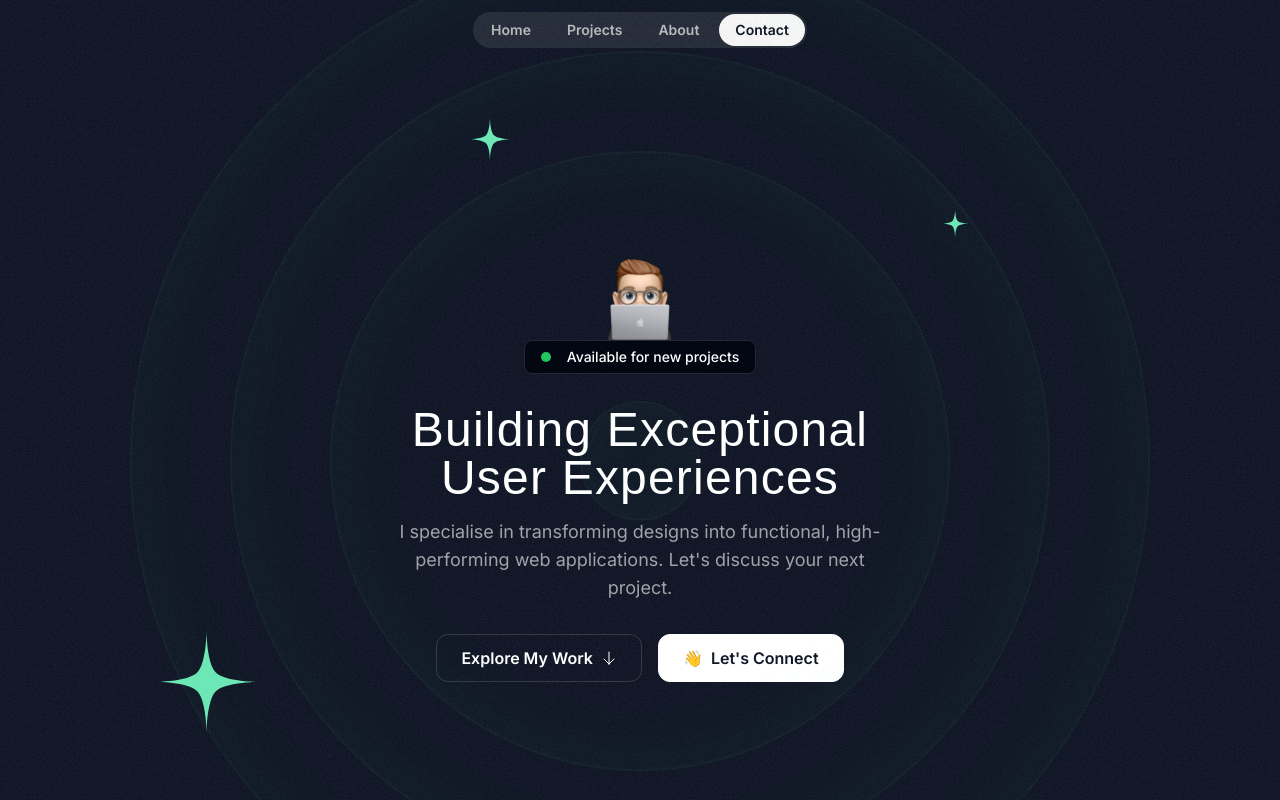
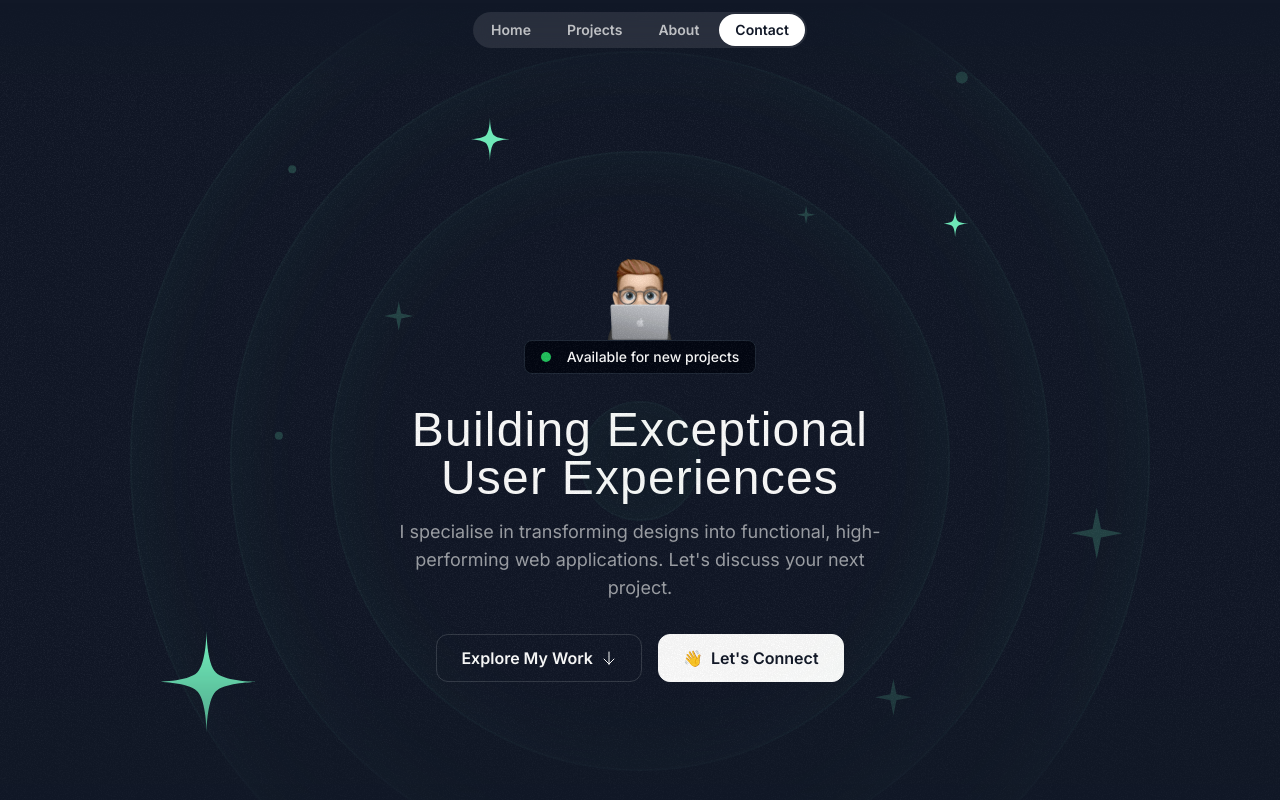
Before and after one commit to tommywa-a/Portfolio-site, a Next.js app: page / in a window 1280 px wide. Shown: the top 800 px of the page. Built offline with nearby package versions, Linux system fonts and the light colour scheme; a web font is replaced by a local one.

Commit message:
Finished with Hero section, and modified an element in the Header

```diff
--- a/src/app/page.tsx
+++ b/src/app/page.tsx
@@ -1,11 +1,13 @@
 import { Header } from "@/sections/Header";
 import { HeroSection } from "@/sections/Hero";
+import { ProjectsSection } from "@/sections/Projects";
 
 export default function Home() {
   return (
     <div>
       <Header />
       <HeroSection />
+      <ProjectsSection />
     </div>
   );
 }
--- a/src/components/HeroOrbit.tsx
+++ b/src/components/HeroOrbit.tsx
@@ -8,7 +8,7 @@
 	return (
 		<div className='absolute left-1/2 top-1/2 -translate-x-1/2 -translate-y-1/2'>
 			<div
-				className=''
+				className='flex items-start justify-start'
 				style={{
 					transform: `rotate(${rotation}deg)`,
 					height: `${size}px`,
--- a/src/sections/Header.tsx
+++ b/src/sections/Header.tsx
@@ -1,6 +1,6 @@
 export const Header = () => {
   return (
-  <div className="flex justify-center items-center fixed top-3 w-full">
+  <div className="flex justify-center items-center fixed top-3 w-full z-10">
     <nav className="flex gap-1 p-0.5 border-white/15 rounded-full bg-white/10 backdrop-blur">
       <a href="#" className="nav-item">Home</a>
       <a href="#" className="nav-item">Projects</a>
--- a/src/sections/Hero.tsx
+++ b/src/sections/Hero.tsx
@@ -3,11 +3,13 @@
 import ArrowDown from '@/assets/icons/arrow-down.svg'
 import grainImage from '@/assets/images/grain.jpg'
 import StarIcon from '@/assets/icons/star.svg'
+import SparkleIcon from '@/assets/icons/sparkle.svg'
 import { HeroOrbit } from '@/components/HeroOrbit'
 
 export const HeroSection = () => {
 	return (
 		<div className='py-32 md:py-48 lg:py-60 relative z-0 overflow-x-clip'>
+			<div className='absolute inset-0 [mask-image:linear-gradient(to_bottom,transparent,black_10%,black_70%,transparent)]'>
 				<div
 					className='absolute inset-0 -z-30 opacity-5'
 					style={{ backgroundImage: `url(${grainImage.src})` }}
@@ -16,15 +18,67 @@
 				<div className='size-[820px] hero-ring' />
 				<div className='size-[1020px] hero-ring' />
 				<div className='size-[120px] hero-ring' />
-			<HeroOrbit size={800} rotation={-72}>
+				<HeroOrbit
+					size={800}
+					rotation={-72}
+				>
 					<StarIcon className='size-28 text-emerald-300' />
 				</HeroOrbit>
-			<HeroOrbit size={550} rotation={20}>
+				<HeroOrbit
+					size={550}
+					rotation={20}
+				>
 					<StarIcon className='size-12 text-emerald-300' />
 				</HeroOrbit>
-			<HeroOrbit size={590} rotation={98}>
+				<HeroOrbit
+					size={590}
+					rotation={98}
+				>
 					<StarIcon className='size-8 text-emerald-300' />
 				</HeroOrbit>
+				<HeroOrbit
+					size={430}
+					rotation={-14}
+				>
+					<SparkleIcon className='size-8 text-emerald-300/20' />
+				</HeroOrbit>
+				<HeroOrbit
+					size={440}
+					rotation={79}
+				>
+					<SparkleIcon className='size-5 text-emerald-300/20' />
+				</HeroOrbit>
+				<HeroOrbit
+					size={530}
+					rotation={178}
+				>
+					<SparkleIcon className='size-10 text-emerald-300/20' />
+				</HeroOrbit>
+				<HeroOrbit
+					size={710}
+					rotation={144}
+				>
+					<SparkleIcon className='size-14 text-emerald-300/20' />
+				</HeroOrbit>
+				<HeroOrbit
+					size={720}
+					rotation={85}
+				>
+					<div className='size-3 rounded-full bg-emerald-300/20' />
+				</HeroOrbit>
+				<HeroOrbit
+					size={520}
+					rotation={-41}
+				>
+					<div className='size-2 rounded-full bg-emerald-300/20' />
+				</HeroOrbit>
+				<HeroOrbit
+					size={650}
+					rotation={-5}
+				>
+					<div className='size-2 rounded-full bg-emerald-300/20' />
+				</HeroOrbit>
+			</div>
 			<div className='container'>
 				<div className='flex flex-col items-center'>
 					<Image
```
Lines whose indentation alone changed are shown as unchanged.
